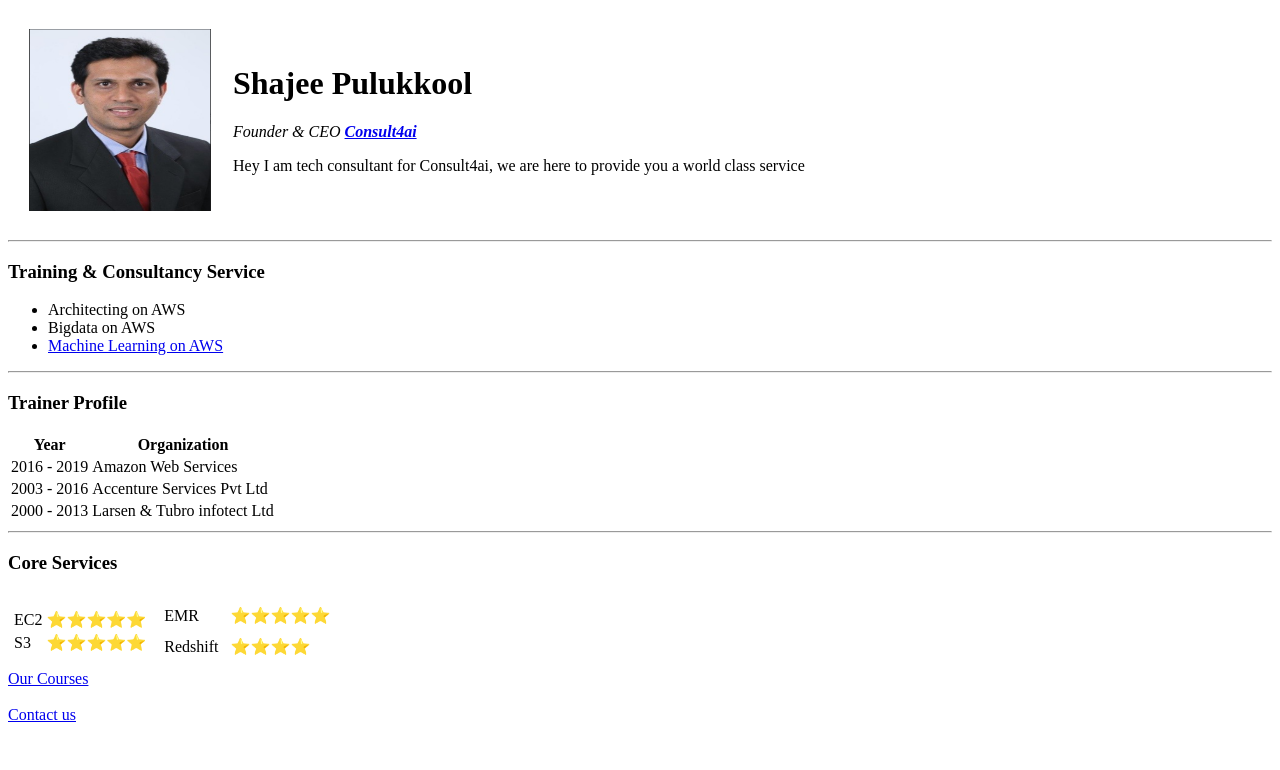
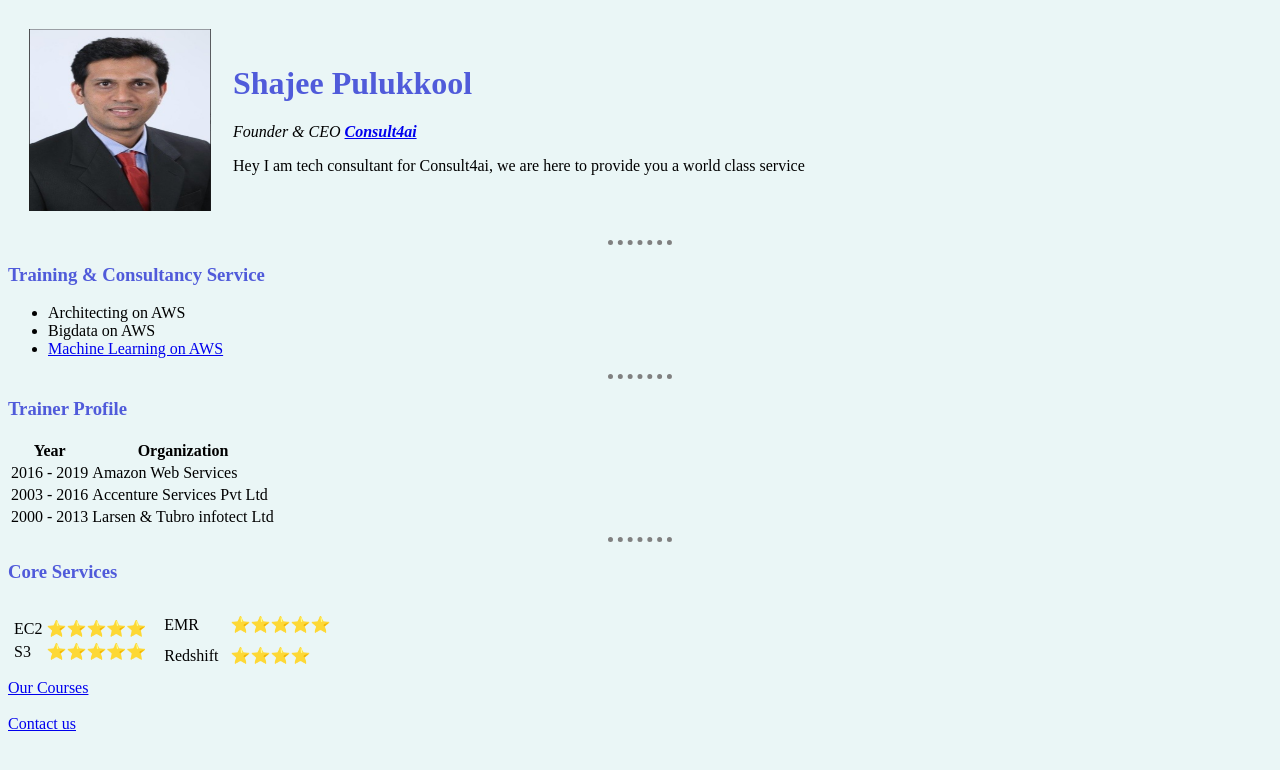
Before and after one commit to shajeep/cv, a plain HTML site: page index.html in a window 1280 px wide. Drawn offline with Linux system fonts and the light colour scheme.

Commit message:
Add files via upload

```diff
--- /dev/null
+++ b/css/styles.css
@@ -0,0 +1,20 @@
+body {
+  background-color:#EAF6F6;;
+}
+
+h1 {
+  color: #505bda;
+}
+
+h3 {
+  color: #505bda;
+}
+
+hr{
+  border-style: none;
+  border-top-style: dotted;
+  border-color: grey;
+  border-width: 5px;
+  height:0px;
+  width:5%;
+}
--- a/index.html
+++ b/index.html
@@ -8,6 +8,8 @@
 <head>
   <meta charset="utf-8">
   <title>Shajee's Web page</title>
+  <link rel="stylesheet" href="css/styles.css">
+
 </head>
 
 <body>
@@ -15,7 +17,7 @@
   <table cellspacing="20">
     <tr>
       <td>
-        <img src=" shajee.png" alt=" Shajee Profile picture " height="182" width="182">
+        <img src=" images/shajee.png" alt=" Shajee Profile picture " height="182" width="182">
       </td>
 
       <td>
@@ -97,10 +99,6 @@
     </tr>
   </table>
 
-
-
-
-
   <a href="courses.html"> Our Courses </a> <br><br>
   <a href="contact.html"> Contact us </a>
 </body>
```
Also changed, not shown: contact.html (+1 -0 lines), courses.html (+5 -1 lines).
